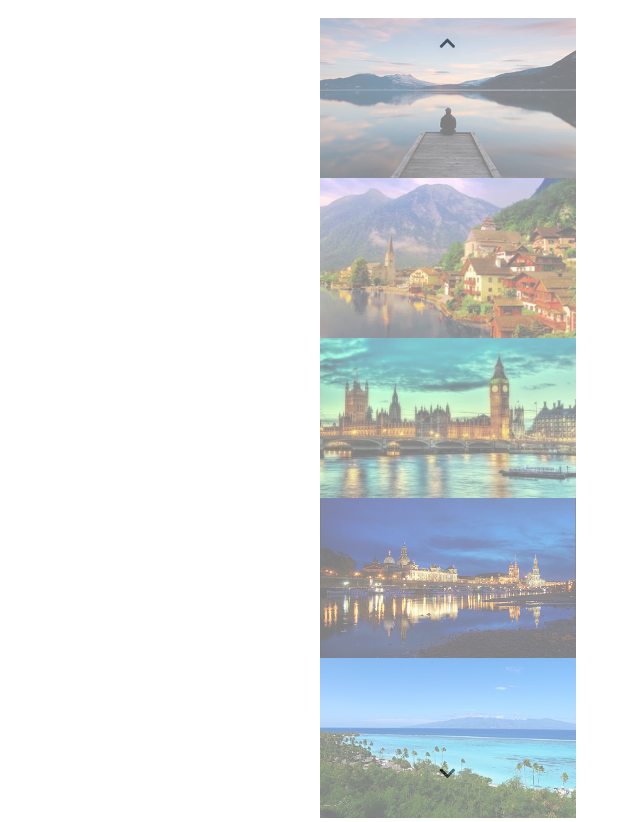
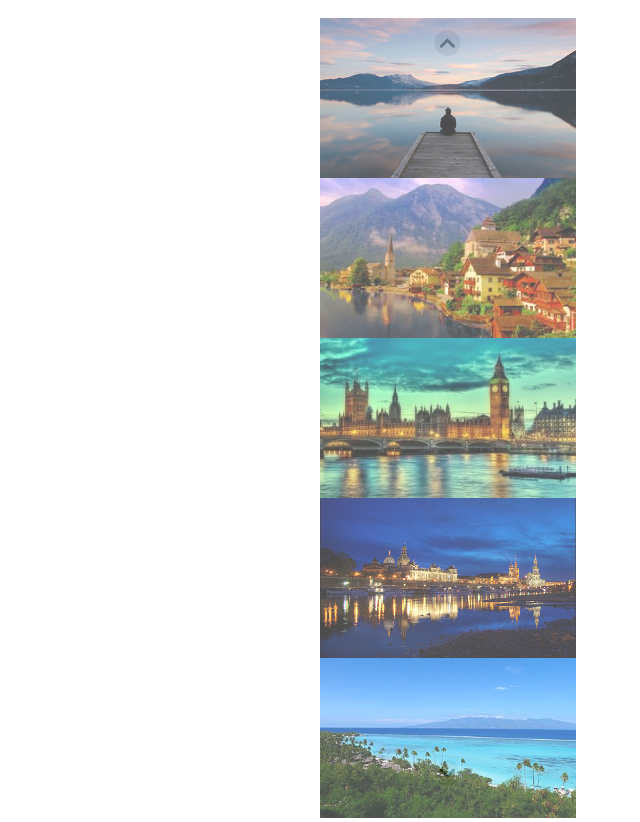
Before and after one commit to hexeva/js-array-carousel, a plain HTML site: page MILESTONE-2 /index.html in a window 1280 px wide. Shown: the whole page, without its empty margins (640-1280 px from the left). Drawn offline with Linux system fonts and the light colour scheme.

Commit message:
correct opacity

```diff
--- a/MILESTONE-2 /css/style.css
+++ b/MILESTONE-2 /css/style.css
@@ -73,7 +73,7 @@ body{
 .single-thumbnail{
     width: 100%;
     height: 20%;
-    filter: opacity(0.5);
+    filter: opacity(0.7);
 
 }
 
@@ -92,7 +92,7 @@ body{
     width: 26px;
     height: 26px;
     color: black;
-    background-color: rgba(250, 250, 250, 0.7);
+    background-color: lightgrey;
     border-radius: 50%;
     right: 41%;
     transform: translateX(-41%);
```
